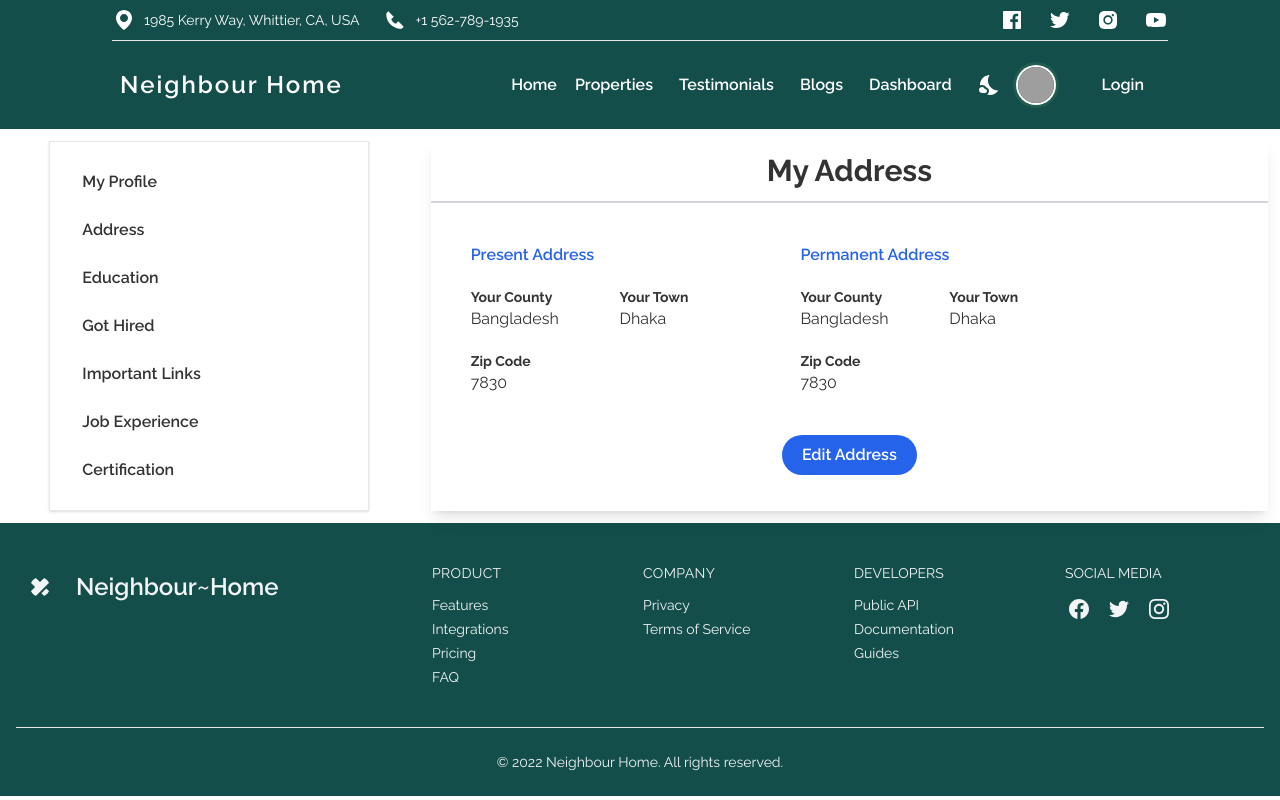
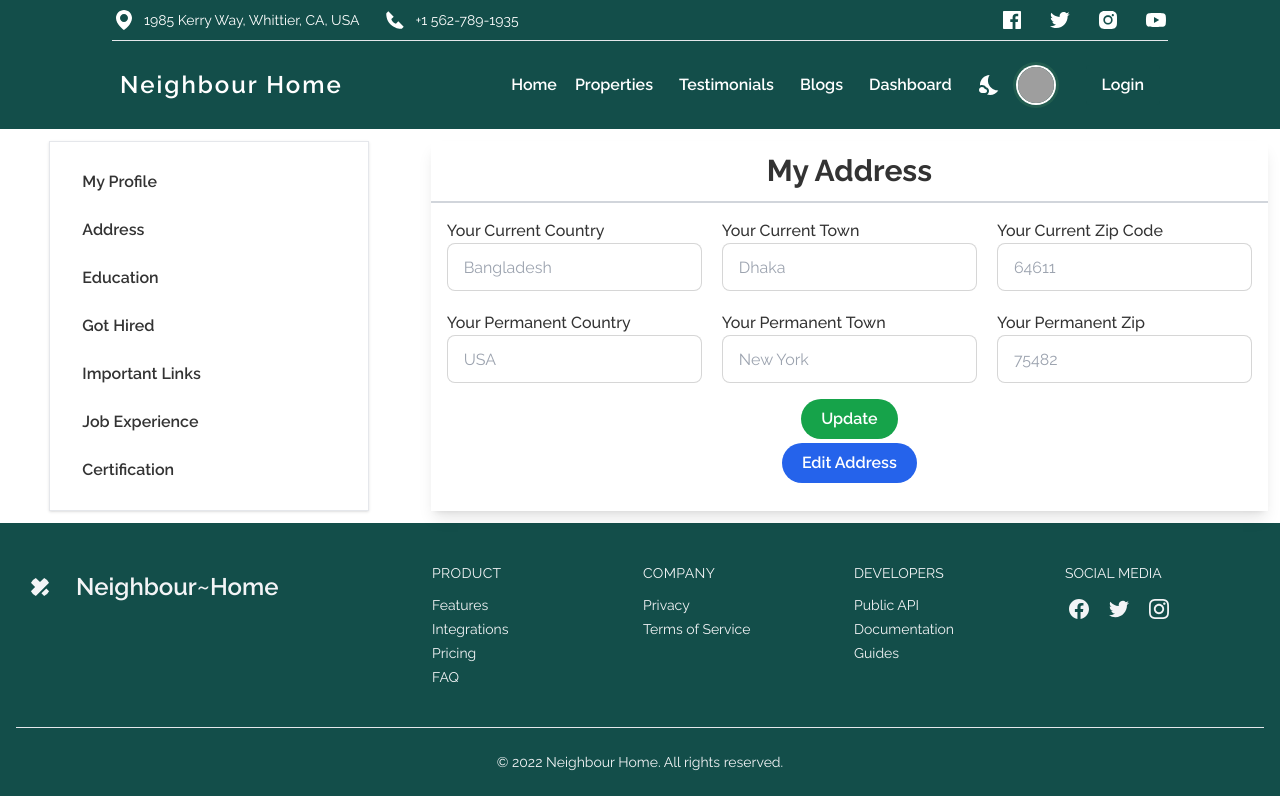
Before and after one commit to khanshorif331/neighbour-home, a React (Create React App) app: page /profile/address in a window 1280 px wide. Built offline with nearby package versions, Linux system fonts and the light colour scheme; no server answers; grey boxes are pictures that could not be loaded; a web font is replaced by a local one.

Commit message:
my address section design

```diff
--- a/src/Pages/Profile/Address/Address.js
+++ b/src/Pages/Profile/Address/Address.js
@@ -4,7 +4,7 @@ const Address = () => {
     return (
         <section>
             <h1 className='text-center text-3xl py-3 font-bold border-b-2 border-b-gray-300'>My Address</h1>
-            <div className='flex md:flex-row flex-col md:p-10 p-4 '>
+            {/* <div className='flex md:flex-row flex-col md:p-10 p-4 '>
                 <div className='md:pr-28'>
                     <h2 className='font-semibold text-blue-600'>Present Address</h2>
                     <div className='grid lg:grid-cols-2 grid-cols-1 md:mt-5'>
@@ -39,10 +39,41 @@ const Address = () => {
                         </div>
                     </div>
                 </div>
+            </div> */}
+            <form>
+                <div className='grid grid-cols-1 lg:grid-cols-3 gap-5 p-4'>
+                    <div>
+                        <label className='font-medium'>Your Current Country</label>
+                        <input type="text" placeholder="Bangladesh" class="input input-bordered w-full max-w-xs" />
+                    </div>
+                    <div>
+                        <label className='font-medium'>Your Current Town</label>
+                        <input type="text" placeholder="Dhaka" class="input input-bordered w-full max-w-xs" />
+                    </div>
+                    <div>
+                        <label className='font-medium'>Your Current Zip Code</label>
+                        <input type="text" placeholder="64611" class="input input-bordered w-full max-w-xs" />
+                    </div>
+                    <div>
+                        <label className='font-medium'>Your Permanent Country</label>
+                        <input type="text" placeholder="USA" class="input input-bordered w-full max-w-xs" />
+                    </div>
+                    <div>
+                        <label className='font-medium'>Your Permanent Town</label>
+                        <input type="text" placeholder="New York" class="input input-bordered w-full max-w-xs" />
+                    </div>
+                    <div>
+                        <label className='font-medium'>Your Permanent Zip</label>
+                        <input type="text" placeholder="75482" class="input input-bordered w-full max-w-xs" />
+                    </div>
+                </div>
+                <div className='text-center mb-1'>
+                    <button className='bg-green-600 font-semibold py-2 px-5 text-white rounded-full'>Update</button>
+                </div>
+            </form>
+            <div className='text-center'>
+                <button className='bg-blue-600 font-semibold py-2 px-5 text-white rounded-full'>Edit Address</button>
             </div>
-                <div className='text-center'>
-                    <button className='bg-blue-600 font-semibold py-2 px-5 text-white rounded-full'>Edit Address</button>
-                </div>
         </section>
     );
 };
```
